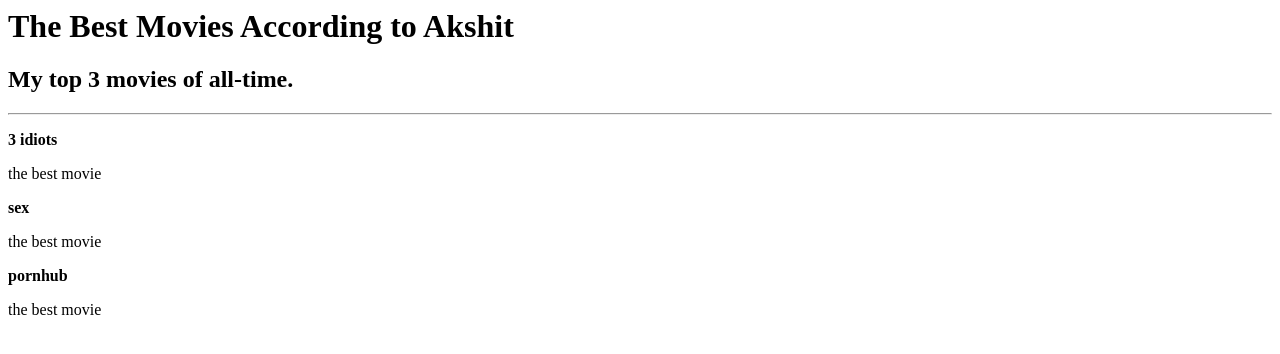
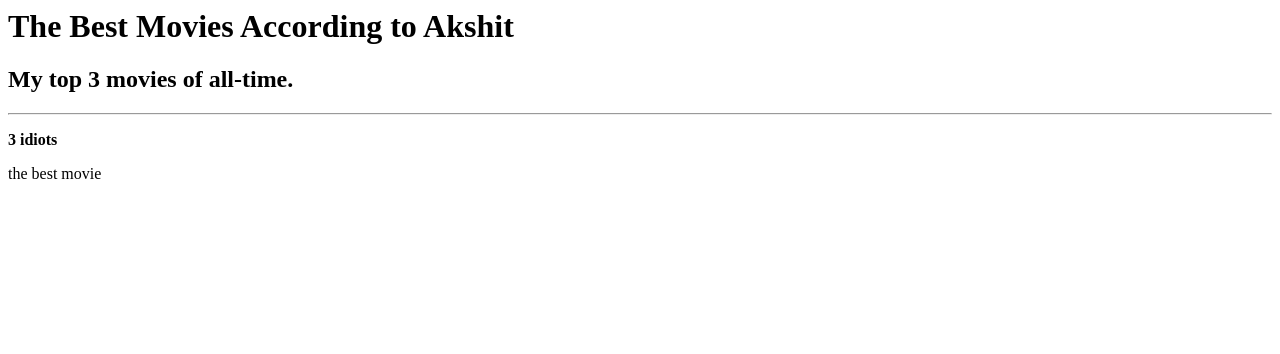
Before and after one commit to notakshitgoyal/WeD-projects, a plain HTML site: page 2.3 Void Elements/index.html in a window 1280 px wide. Drawn offline with Linux system fonts and the light colour scheme.

Commit message:
index.html

```diff
--- a/2.3 Void Elements/index.html
+++ b/2.3 Void Elements/index.html
@@ -3,8 +3,3 @@
 <hr>
 <p><b>3 idiots</b></p>
 <p>the best movie</p>
-<p><b>sex</b></p>
-<p>the best movie</p>
-<p><b>pornhub</b></p>
-<p>the best movie</p>
-<br>
```
